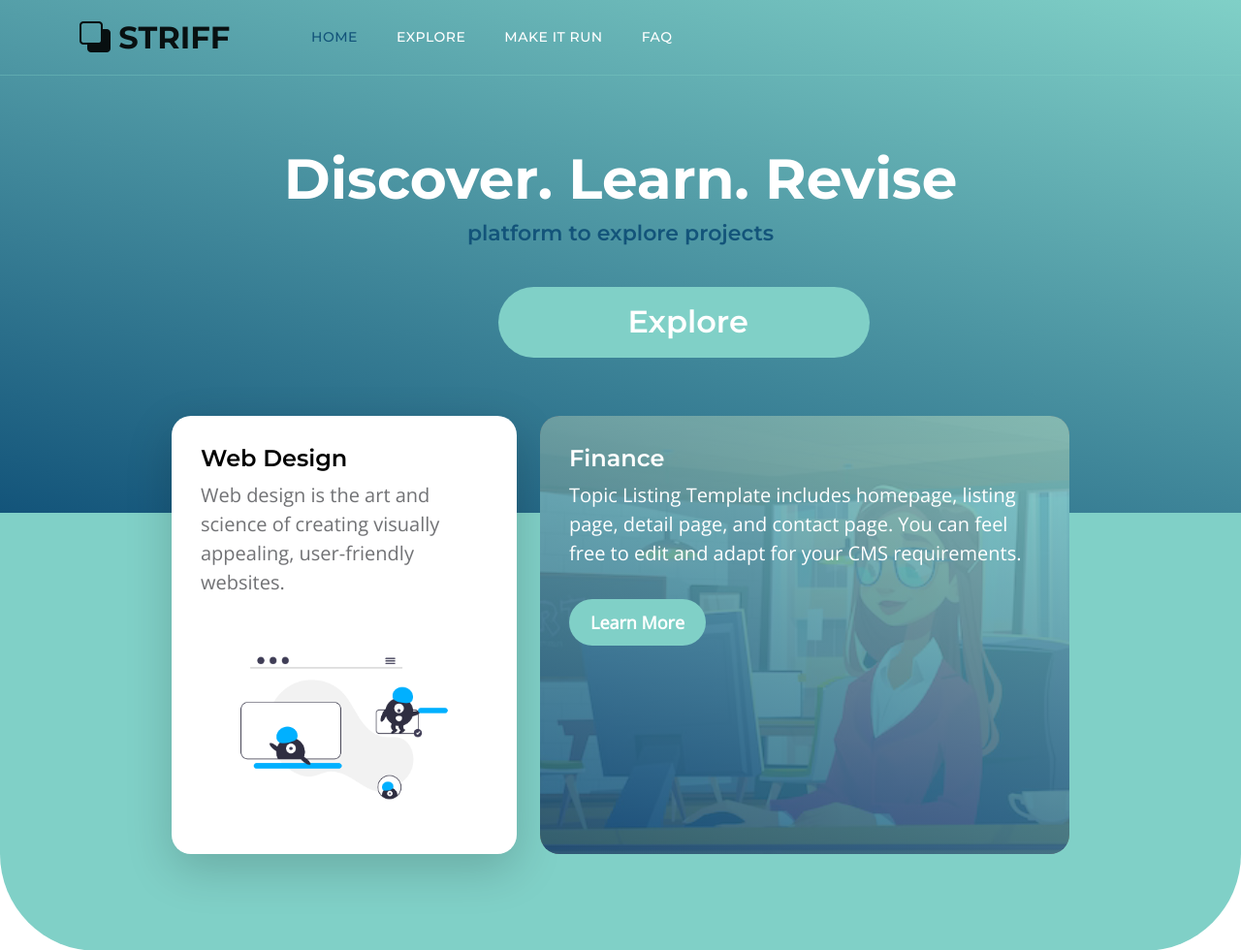
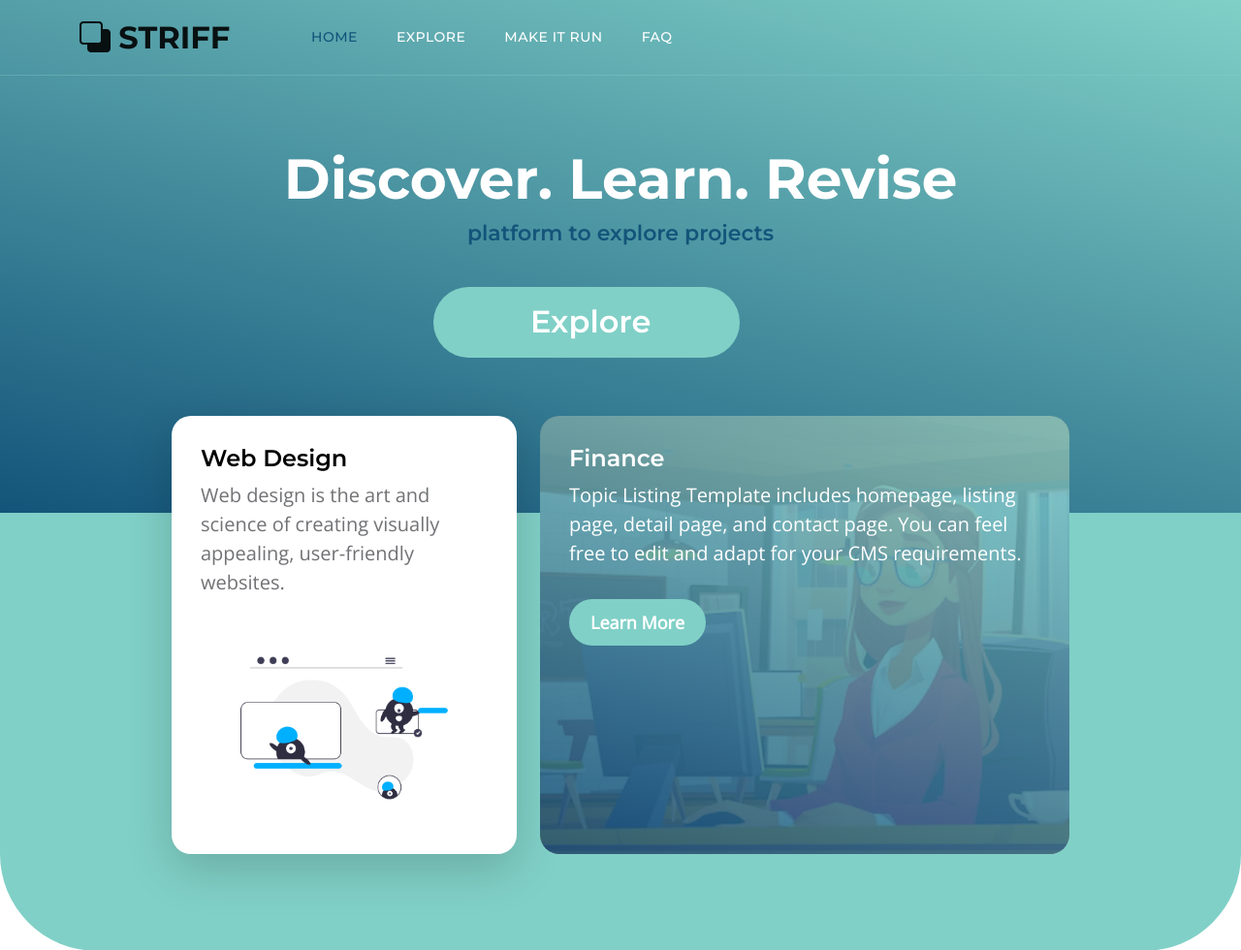
Before and after one commit to DEVAANSH001/STRIFF-PROJECT, a PHP site: page / in a window 1280 px wide. Shown: the top 980 px of the page at 97% size. Run offline with PHP 8.4, Linux system fonts and the light colour scheme.

Commit message:
EXPLORE UTTTON

```diff
--- a/css/templatemo-topic-listing.css
+++ b/css/templatemo-topic-listing.css
@@ -533,7 +533,7 @@
 }
 
 .form-control{
-  margin-left: 227px;
+  margin-left: 160px;
   font-size: xx-large!important;
 }
 
```
